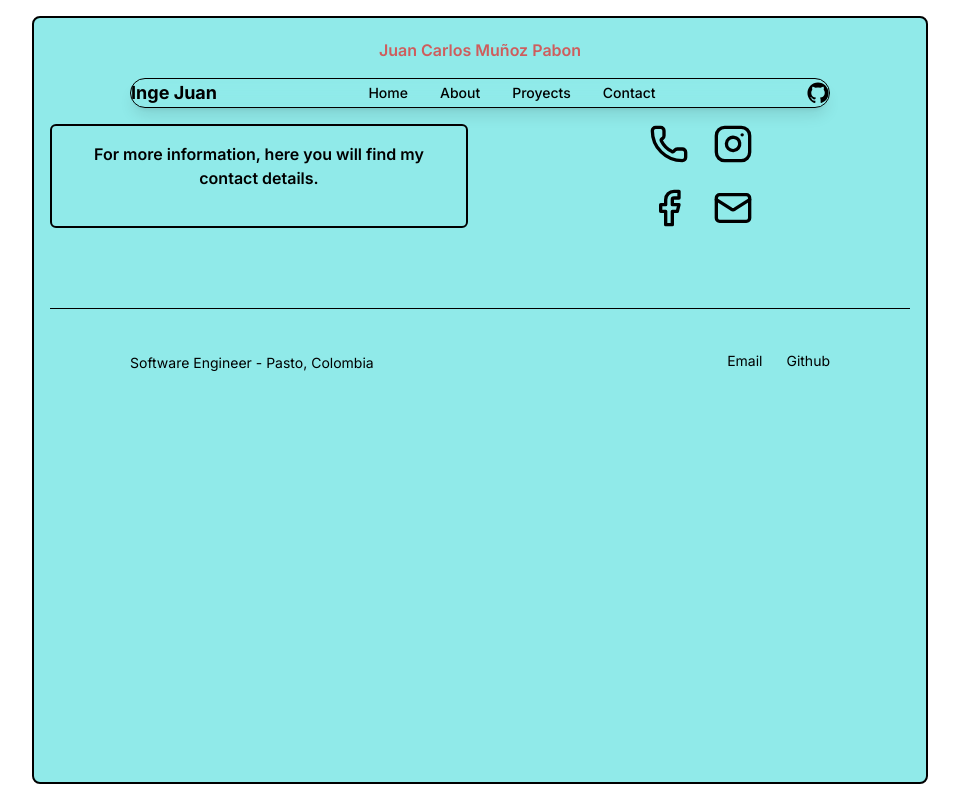
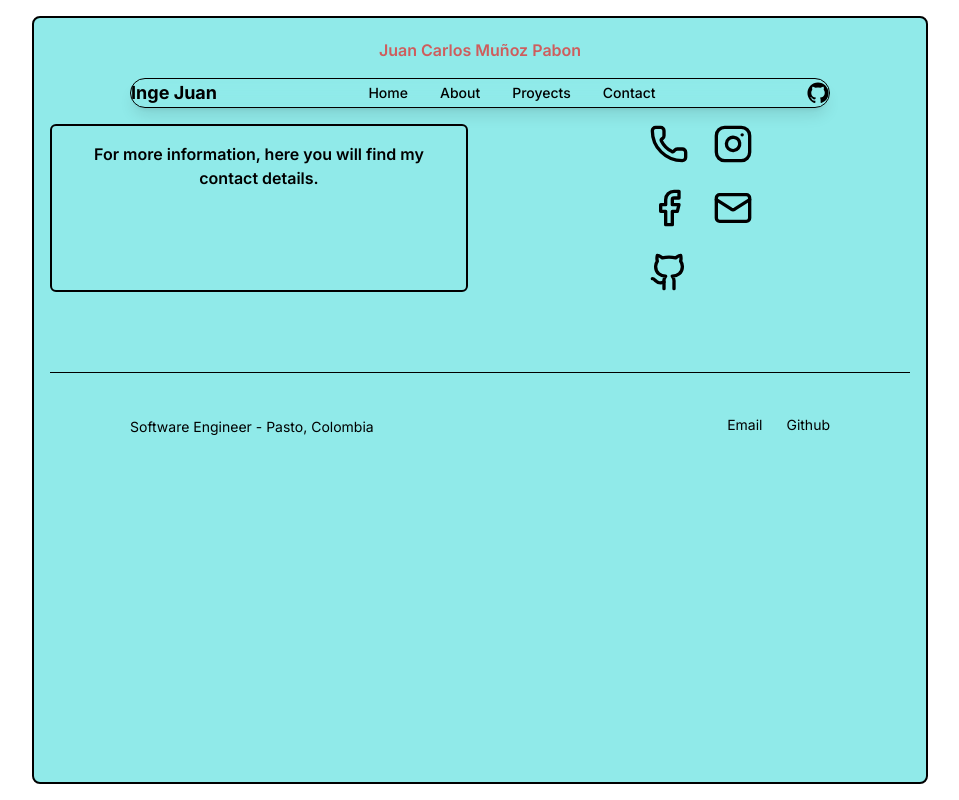
Before and after one commit to juankm08-a11y/portfolio, a Next.js app: page /contact in a window 1280 px wide. Shown: the whole page, without its empty margins (160-1119 px from the left). Built offline with nearby package versions, Linux system fonts and the light colour scheme.

Commit message:
fix error: link

```diff
--- a/src/app/components/ContactSection.tsx
+++ b/src/app/components/ContactSection.tsx
@@ -1,7 +1,7 @@
 "use client";
 
 import type { LucideIcon } from "lucide-react";
-import { Facebook, Instagram, Mail, Phone } from "lucide-react";
+import { Facebook, Github, Instagram, Mail, Phone } from "lucide-react";
 import Link from "next/link";
 
 interface SocialLink {
@@ -26,6 +26,11 @@ const socials: SocialLink[] = [
     Icon: Mail,
     label: "Mail",
     href: "malito:juancarlospabon01@gmail.com",
+  },
+  {
+    Icon: Github,
+    label: "GitHub",
+    href: "https://github.com/juankm08-a11y",
   },
 ];
 
```
